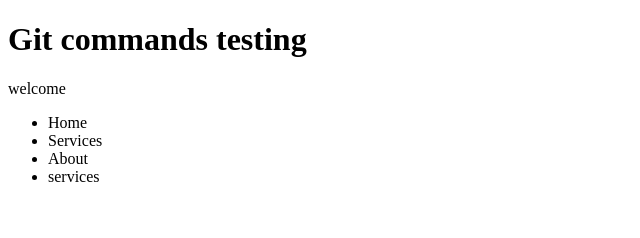
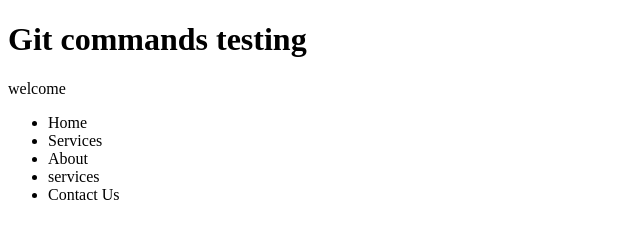
Before and after one commit to Rubansi/testrepo, a plain HTML site: page index.html in a window 1280 px wide. Shown: the full height of the page, 0-640 px from the left. Drawn offline with Linux system fonts and the light colour scheme.

Commit message:
added contact us list

```diff
--- a/index.html
+++ b/index.html
@@ -13,6 +13,7 @@
         <li>Services</li>
         <li>About</li>
         <li>services</li>
+        <li>Contact Us</li>
     </ul>
 </body>
 </html>
```
